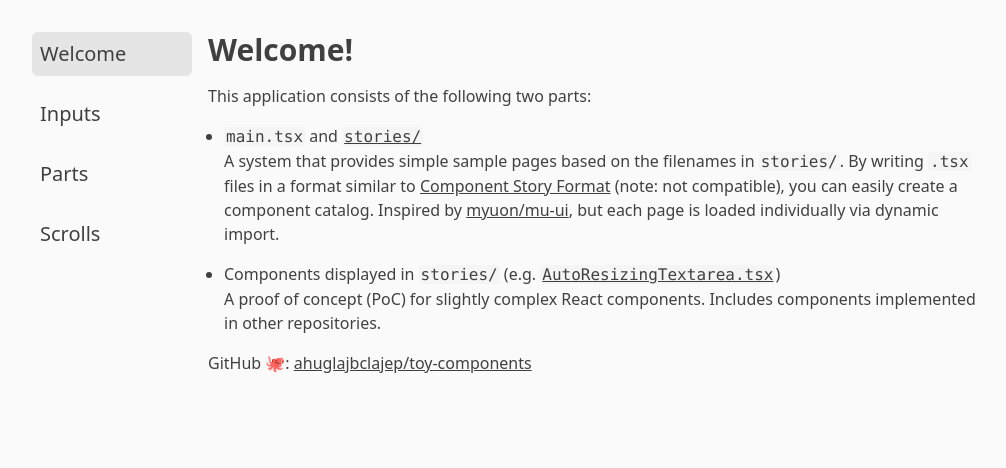
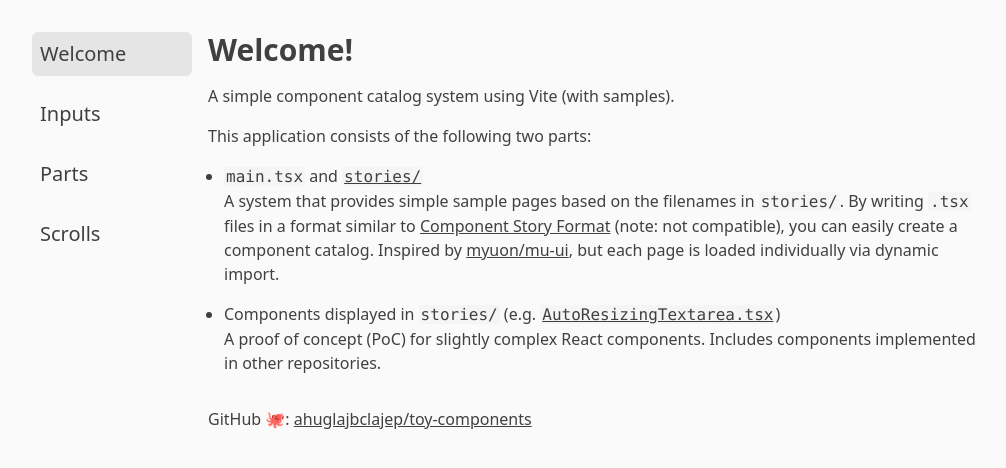
Before and after one commit to ahuglajbclajep/toy-components, a React (Vite) app: page / in a window 1280 px wide. Shown: the top 468 px of the page, without its empty margins (128-1134 px from the left). Built offline with nearby package versions, Linux system fonts and the light colour scheme.

Commit message:
細かい修正いろいろ

```diff
--- a/package.json
+++ b/package.json
@@ -6,7 +6,7 @@
     "dev": "vite --open",
     "build": "tsc -b && vite build",
     "preview": "vite preview --open",
-    "deploy": "npm run build && gh-pages -d dist",
+    "deploy": "npm run build && gh-pages -f -d dist",
     "lint:type": "tsc",
     "lint:format": "prettier . -c --cache"
   },
--- a/src/Welcome.tsx
+++ b/src/Welcome.tsx
@@ -2,6 +2,7 @@ export const Welcome = () => {
   return (
     <section className="flex flex-col gap-4">
       <h1 className="text-3xl font-bold">Welcome!</h1>
+      <p>A simple component catalog system using Vite (with samples).</p>
       <article>
         <p>This application consists of the following two parts:</p>
         <ul className="list-disc space-y-4 p-4">
@@ -39,13 +40,13 @@ export const Welcome = () => {
             </p>
           </li>
         </ul>
-        <p>
-          GitHub 🐙:{" "}
-          <ExLink href="https://github.com/ahuglajbclajep/toy-components">
-            ahuglajbclajep/toy-components
-          </ExLink>
-        </p>
       </article>
+      <p>
+        GitHub 🐙:{" "}
+        <ExLink href="https://github.com/ahuglajbclajep/toy-components">
+          ahuglajbclajep/toy-components
+        </ExLink>
+      </p>
     </section>
   );
 };
--- a/src/recent-user-icons/RecentUserIcons.tsx
+++ b/src/recent-user-icons/RecentUserIcons.tsx
@@ -35,5 +35,5 @@ const DummyIcons = () => (
 );
 
 const userIconStyle = clsx(
-  "box-content size-24 rounded-full border-x-4 border-white bg-gray-300 object-cover",
+  "box-content size-24 rounded-full border-4 border-white bg-gray-300 object-cover",
 );
```
